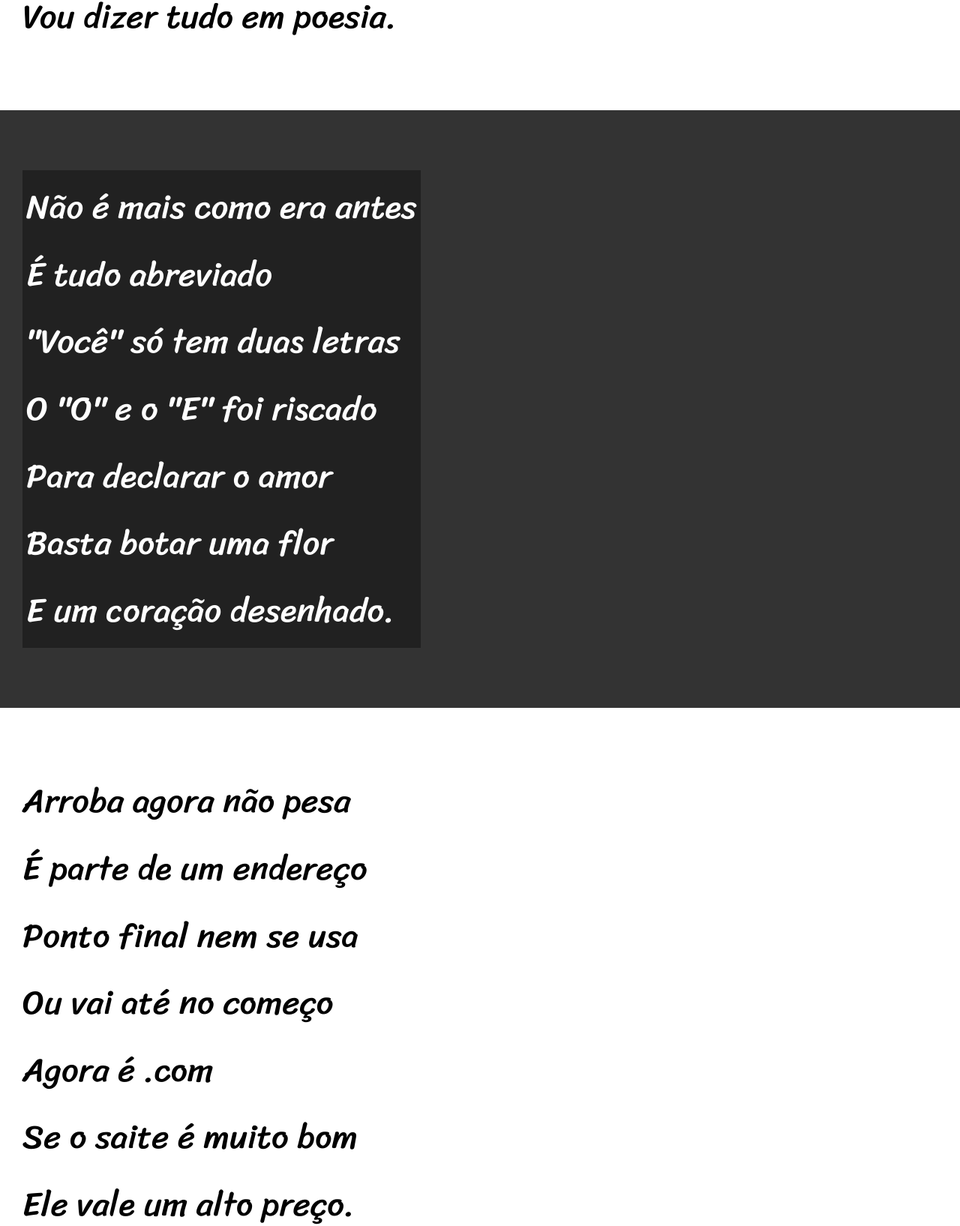
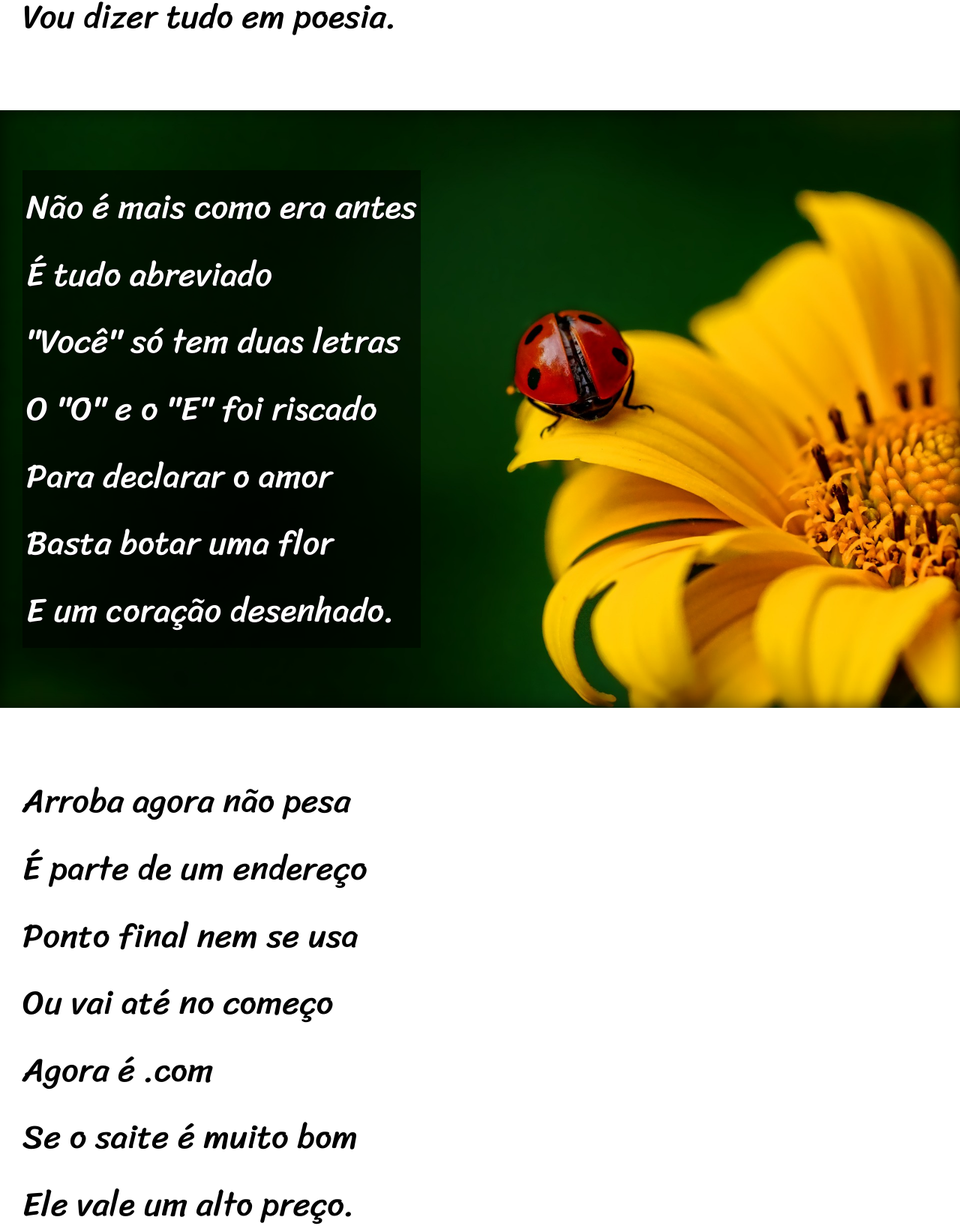
Before and after one commit to cesarpizzi/cordel-moderno-curso, a plain HTML site: page index.html in a window 1280 px wide. Shown: the part 900-2535 px from the top of the page at 75% size. Drawn offline with Linux system fonts and the light colour scheme.

Commit message:
versão 1 finalizada

```diff
--- a/css/style.css
+++ b/css/style.css
@@ -44,8 +44,9 @@ section {
     padding-left: 30px;
     font-family: var(--fonte3);
     font-size: 3.5vw;
-
-
+}
+.p-padding-bottom {
+    padding-bottom: 1.5em;
 }
 section.normal {
     background-color: white;
@@ -53,12 +54,22 @@ section.normal {
 section.imagem {
     background-color: rgb(51, 51, 51);
     color: white;
+    background-size: cover;
+    background-attachment: fixed;
+    background-position: right center;
+    box-shadow: inset 0px 0px 22px 0px rgba(0, 0, 0, 0.616);
 }
 section.imagem > p {
-    background-color: rgba(0, 0, 0, 0.356);
+    background-color: rgba(0, 0, 0, 0.50);
     display: inline-block;
     padding: 5px;
-
+    text-shadow: 1px 1px 0px black;
+}
+section#img01 {
+    background-image: url('../imagens/background001.jpg');
+}
+section#img02 {
+    background-image: url('../imagens/background002.jpg');
 }
 
 
--- a/index.html
+++ b/index.html
@@ -24,7 +24,7 @@
             Vou dizer tudo em poesia.
         </p>
     </section>
-    <section class="imagem">
+    <section class="imagem" id="img01">
         <p>
             Não é mais como era antes <br>
             É tudo abreviado <br>
@@ -36,7 +36,7 @@
         </p>
     </section>
     <section class="normal">
-        <p>
+        <p class="p-padding-bottom">
             Arroba agora não pesa <br>
             É parte de um endereço <br>
             Ponto final nem se usa <br>
@@ -55,7 +55,7 @@
             Decifre esse rabisco.
         </p>
     </section>
-    <section class="imagem">
+    <section class="imagem" id="img02">
         <p>
             Tenho saudade das cartas <br>
             Escritas com a própria mão <br>
@@ -67,7 +67,7 @@
         </p>
     </section>
     <section class="normal">
-            <p>
+            <p class="p-padding-bottom">
                 Agora, escrevo e envio <br>
                 Chegando na mesma hora <br>
                 Mas quando vou prosear <br>
```
